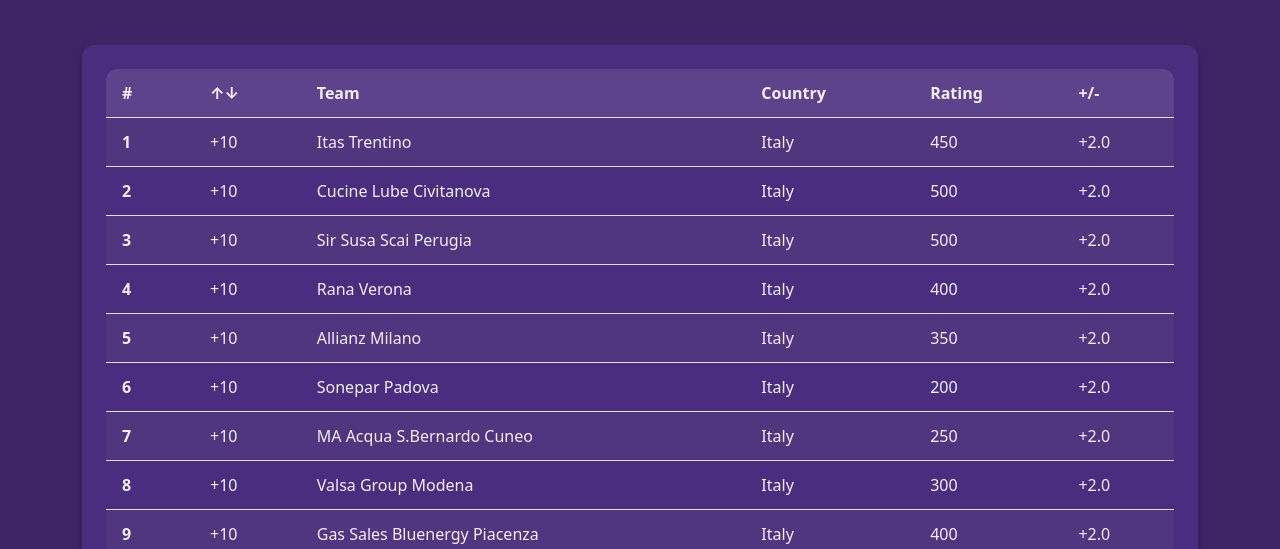
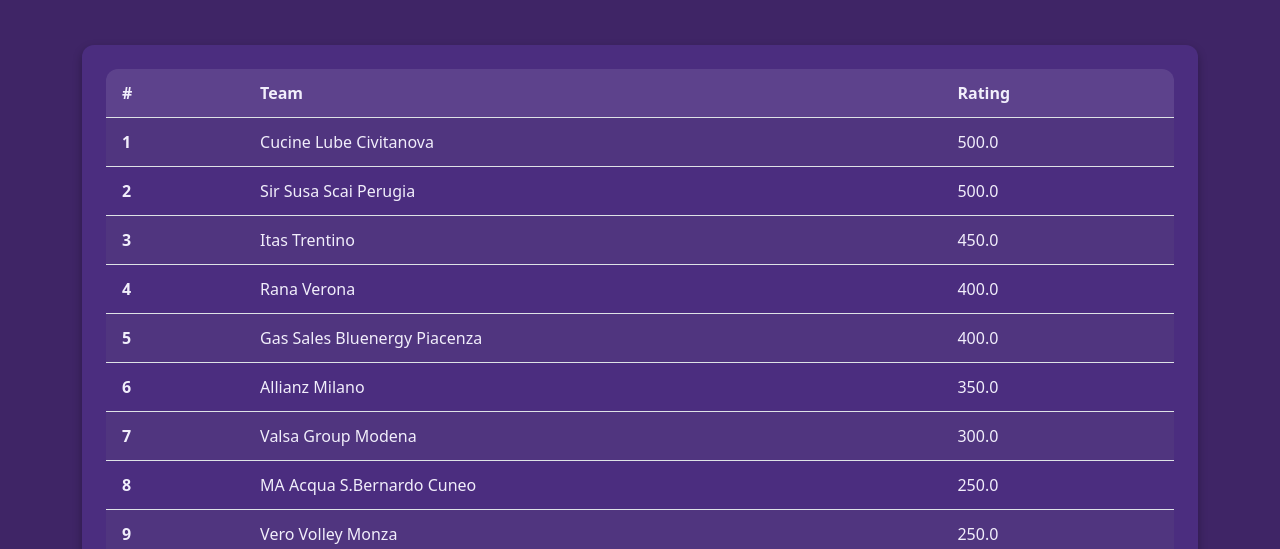
Before and after one commit to Volley-Batch/Volley-Batch.github.io, a plain HTML site: page index.html in a window 1280 px wide. Shown: the part 251-800 px from the top of the page. Drawn offline with nearby package versions, Linux system fonts and the light colour scheme.

Commit message:
Improve visualization of ranking

```diff
--- a/index.html
+++ b/index.html
@@ -68,21 +68,15 @@
         <thead>
           <tr>
             <th scope="col">#</th>
-            <th scope="col"><span>↑</span><span>↓</span></th>
             <th scope="col">Team</th>
-            <th scope="col">Country</th>
             <th scope="col">Rating</th>
-            <th scope="col">+/-</th>
           </tr>
         </thead>
         <tbody id="ranking-table-body">
         <tr>
           <th scope="row" data-label="#">1</th>
-          <td data-label="Change"></td>
           <td data-label="Team">Loading...</td>
-          <td data-label="Country">Loading...</td>
           <td data-label="Rating">Loading...</td>
-          <td data-label="+/-">Loading...</td>
         </tr>
       </tbody>
       </table>
--- a/script.js
+++ b/script.js
@@ -26,19 +26,15 @@ $(document).ready(function() {
         const $tbody = $('#ranking-table-body');
         $tbody.empty(); // clear existing rows if needed
 
+        // Sort teams by ELO rating in descending order
+        teams.sort((a, b) => b.elo - a.elo);
+
         teams.forEach((team, index) => {
-            const change = '+10';
-            const rating = '1000';
-            const plusMinus = '+2.0';
-
             const row = `
             <tr>
                 <th scope="row" data-label="#">${index + 1}</th>
-                <td data-label="Change">${change}</td>
                 <td data-label="Team">${team.name}</td>
-                <td data-label="Country">Italy</td>
-                <td data-label="Rating">${team.elo}</td>
-                <td data-label="+/-">${plusMinus}</td>
+                <td data-label="Rating">${parseFloat(team.elo).toFixed(1)}</td>
             </tr>
             `;
 
```
